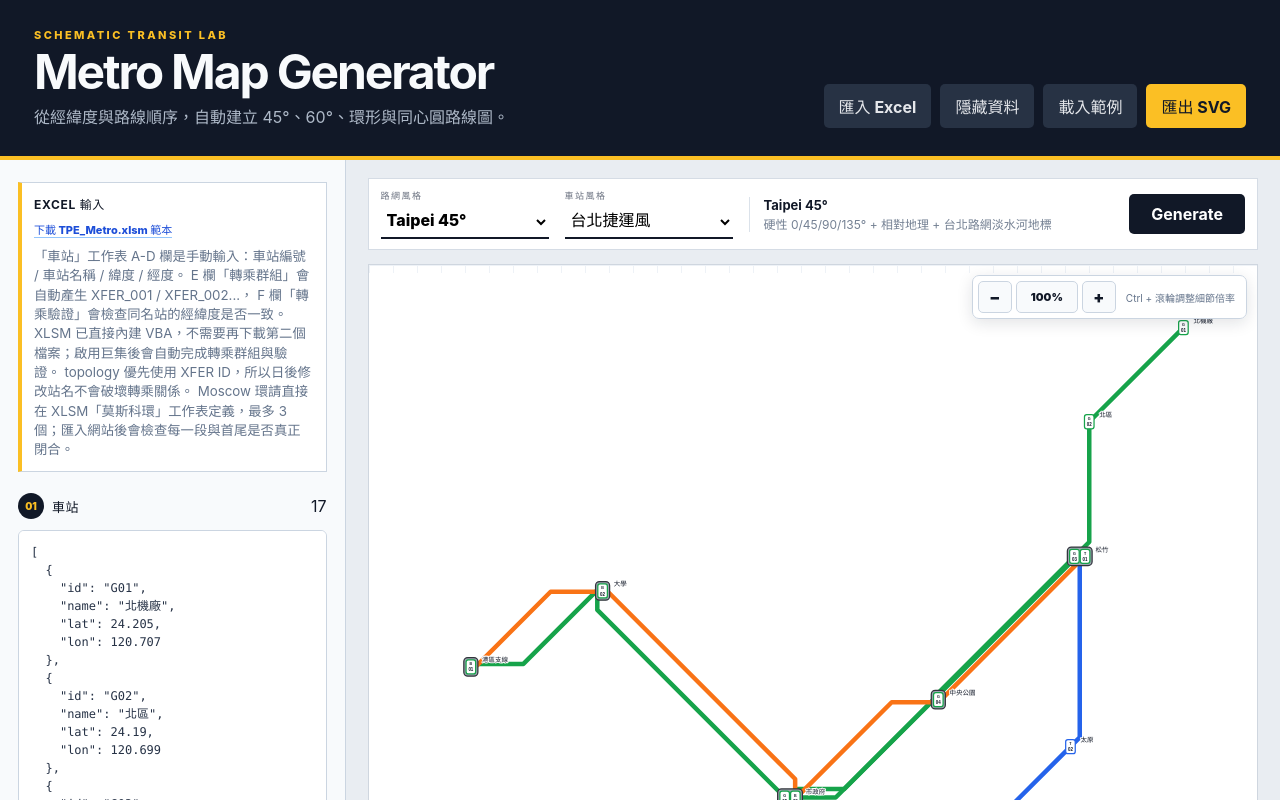
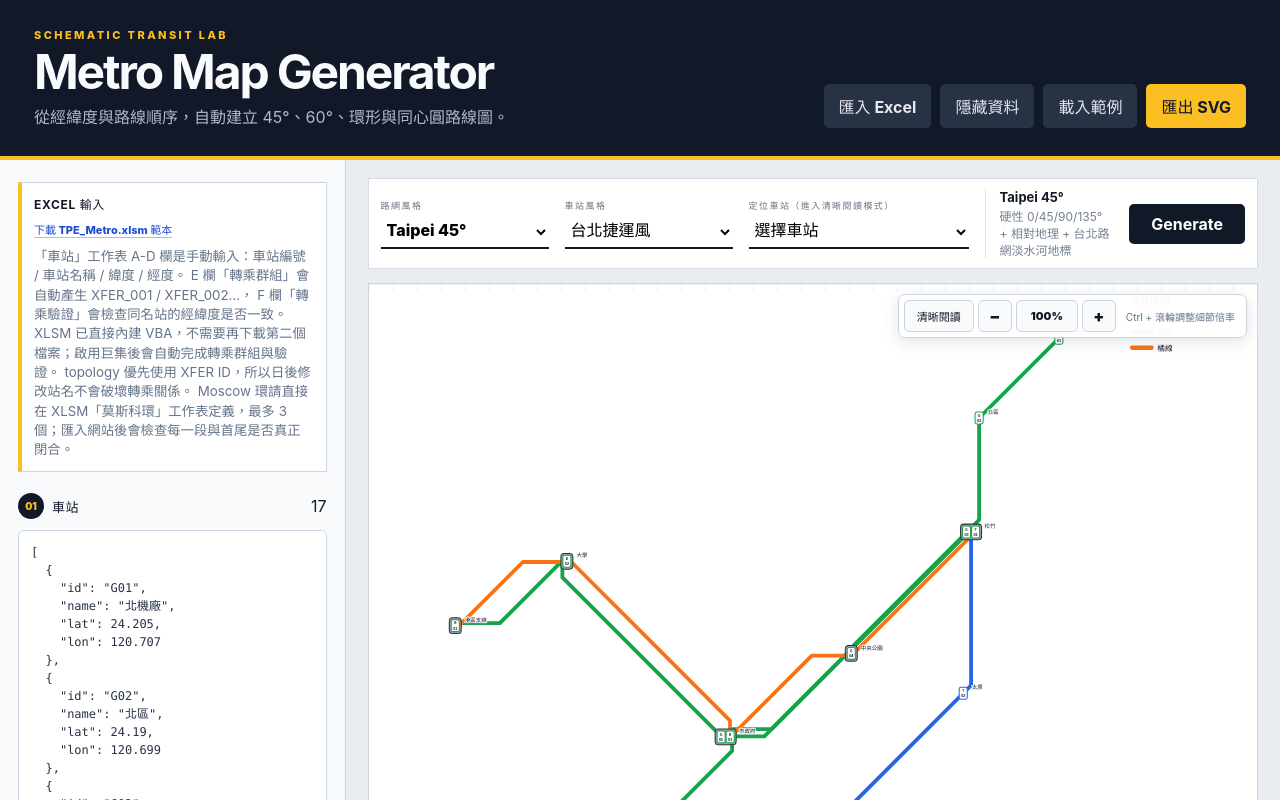
Before and after one commit to k1vink1vin/metro-map-generator, a React (Vite) app: page / in a window 1280 px wide. Shown: the top 800 px of the page. Built offline with nearby package versions, Linux system fonts and the light colour scheme.

Commit message:
Improve map wayfinding: true zoom, station locator, bilingual labels, SVG legend and London clearance

```diff
--- a/src/App.tsx
+++ b/src/App.tsx
@@ -86,10 +86,11 @@ export function App() {
   const [notice, setNotice] = useState('');
   const [dataOpen, setDataOpen] = useState(true);
   const [mapZoom, setMapZoom] = useState(1);
+  const [focusedStationId, setFocusedStationId] = useState('');
   const canvasRef = useRef<HTMLDivElement>(null);
 
   const changeMapZoom = (nextZoom: number) => {
-    const next = Math.min(4, Math.max(0.25, nextZoom));
+    const next = Math.min(12, Math.max(0.5, nextZoom));
     if (next === mapZoom) return;
 
     const frame = canvasRef.current;
@@ -112,8 +113,30 @@ export function App() {
     }
   };
 
+  // Readable close-up: keep the requested station in the visible viewport.
+  // The viewBox is in layout coordinates, while scrolling is in CSS pixels.
+  const focusStation = (stationId: string) => {
+    setFocusedStationId(stationId);
+    const point = graph.nodeById.has(stationId) ? layout.positions[stationId] : undefined;
+    if (!point) return;
+    setMapZoom((current) => Math.max(4, current));
+    requestAnimationFrame(() => {
+      const frame = canvasRef.current;
+      const svg = frame?.querySelector('svg.map-svg') as SVGSVGElement | null;
+      if (!frame || !svg) return;
+      const viewBox = svg.viewBox.baseVal;
+      const bounds = svg.getBoundingClientRect();
+      if (!viewBox.width || !viewBox.height || !bounds.width) return;
+      const x = (point.x - viewBox.x) / viewBox.width * bounds.width;
+      const y = (point.y - viewBox.y) / viewBox.height * bounds.height;
+      frame.scrollLeft = Math.max(0, x - frame.clientWidth / 2);
+      frame.scrollTop = Math.max(0, y - frame.clientHeight / 2);
+    });
+  };
+
   const resetMapZoom = () => {
     setMapZoom(1);
+    setFocusedStationId('');
     requestAnimationFrame(() => {
       if (!canvasRef.current) return;
       canvasRef.current.scrollLeft = 0;
@@ -419,6 +442,21 @@ export function App() {
               </label>
             ) : null}
 
+            <label className="station-finder">
+              <span>定位車站（進入清晰閱讀模式）</span>
+              <select
+                value={focusedStationId}
+                onChange={(event) => focusStation(event.target.value)}
+                aria-label="定位車站"
+              >
+                <option value="">選擇車站</option>
+                {[...graph.nodes]
+                  .sort((a, b) => a.name.localeCompare(b.name, 'zh-Hant'))
+                  .map((node) => (
+                    <option key={node.id} value={node.id}>{node.name}{node.nameEn ? ` / ${node.nameEn}` : ''}</option>
+                  ))}
+              </select>
+            </label>
             <div className="style-description">
               <strong>{selectedStyle.label}</strong>
               <span>{selectedStyle.note}</span>
@@ -446,8 +484,13 @@ export function App() {
             <div className="zoom-controls" aria-label="地圖細節倍率">
               <button
                 type="button"
+                onClick={() => changeMapZoom(Math.max(mapZoom, 4))}
+                title="放大至少四倍，查看所有車站名稱"
+              >清晰閱讀</button>
+              <button
+                type="button"
                 onClick={() => changeMapZoom(mapZoom - 0.25)}
-                disabled={mapZoom <= 0.25}
+                disabled={mapZoom <= 0.5}
                 title="降低細節倍率"
               >
                 −
@@ -463,7 +506,7 @@ export function App() {
               <button
                 type="button"
                 onClick={() => changeMapZoom(mapZoom + 0.25)}
-                disabled={mapZoom >= 4}
+                disabled={mapZoom >= 12}
                 title="提高細節倍率"
               >
                 +
@@ -480,6 +523,7 @@ export function App() {
                 layout={layout}
                 zoom={mapZoom}
                 stationStyle={stationStyle}
+                focusedNodeId={focusedStationId}
               />
             </div>
           </div>
--- a/src/core/graph.ts
+++ b/src/core/graph.ts
@@ -190,10 +190,13 @@ export function buildGraph(input: NetworkInput): GraphModel {
         : stations.find((item) => item.name?.trim())?.name?.trim() ??
           stations.map((item) => item.id).join(' / ');
 
+    const nameEn = stations.find((station) => station.nameEn?.trim())?.nameEn?.trim();
+
     nodes.push({
       id: groupId,
       stationIds: stations.map((item) => item.id),
       name,
+      nameEn,
       lat,
       lon,
     });
--- a/src/io/importData.ts
+++ b/src/io/importData.ts
@@ -96,6 +96,10 @@ function stationRecordsToStations(records: RecordRow[]): Station[] {
       '車站名稱',
       '站名',
     ]);
+    const nameEn = pick(row, [
+      'nameEn', 'englishName', 'stationEnglishName',
+      '英文站名', '英文名稱', '車站英文名稱',
+    ]);
     const latText = pick(row, [
       'lat',
       'latitude',
@@ -133,6 +137,7 @@ function stationRecordsToStations(records: RecordRow[]): Station[] {
     return {
       id,
       name: name || undefined,
+      nameEn: nameEn || undefined,
       lat,
       lon,
       complexId: complexId || undefined,
--- a/src/layout/index.ts
+++ b/src/layout/index.ts
@@ -92,6 +92,35 @@ function finish(
     if (next === rhythm) break;
     rhythm = next;
   }
+  if (style === 'london') {
+    // Preserve equal station rhythm and 45-degree geometry. A local pairwise
+    // repulsion here disturbs corridor spacing and failed the design audit.
+    // A uniform display-scale adjustment preserves those invariants.
+    let minDistance = Number.POSITIVE_INFINITY;
+    for (let i = 0; i < graph.nodes.length; i++) {
+      for (let j = i + 1; j < graph.nodes.length; j++) {
+        const a = rhythm.positions[graph.nodes[i].id];
+        const b = rhythm.positions[graph.nodes[j].id];
+        minDistance = Math.min(minDistance, Math.hypot(b.x - a.x, b.y - a.y));
+      }
+    }
+    if (minDistance > 0 && minDistance < 30) {
+      const factor = Math.min(4, 30.5 / minDistance);
+      const points = Object.values(rhythm.positions);
+      const center = {
+        x: points.reduce((sum, p) => sum + p.x, 0) / points.length,
+        y: points.reduce((sum, p) => sum + p.y, 0) / points.length,
+      };
+      return {
+        ...rhythm,
+        positions: Object.fromEntries(Object.entries(rhythm.positions).map(([id, point]) => [
+          id,
+          { x: center.x + (point.x - center.x) * factor,
+            y: center.y + (point.y - center.y) * factor },
+        ])),
+      };
+    }
+  }
   return rhythm;
 }
 
--- a/src/renderer/SvgMap.tsx
+++ b/src/renderer/SvgMap.tsx
@@ -14,6 +14,7 @@ interface SvgMapProps {
   layout: LayoutResult;
   zoom?: number;
   stationStyle?: StationVisualStyle;
+  focusedNodeId?: string;
 }
 
 interface Rect {
@@ -26,6 +27,7 @@ interface Rect {
 interface LabelPlacement {
   nodeId: string;
   text: string;
+  englishText?: string;
   x: number;
   y: number;
   textAnchor: 'start' | 'middle' | 'end';
@@ -498,6 +500,7 @@ function labelRect(
   width: number,
   textAnchor: LabelPlacement['textAnchor'],
   scale = 1,
+  twoLines = false,
 ): Rect {
   const left =
     textAnchor === 'start'
@@ -510,7 +513,7 @@ function labelRect(
     x: left,
     y: y - 13 * scale,
     width,
-    height: 16 * scale,
+    height: (twoLines ? 31 : 16) * scale,
   };
 }
 
@@ -567,7 +570,11 @@ function buildLabelPlacements(
   for (const node of orderedNodes) {
     const point = layout.positions[node.id];
     const text = node.name || node.id;
-    const width = estimateTextWidth(text) * labelVisualScale;
+    const englishText = node.nameEn?.trim();
+    const width = Math.max(
+      estimateTextWidth(text),
+      englishText ? estimateTextWidth(englishText) * 0.82 : 0,
+    ) * labelVisualScale;
 
     const s = labelVisualScale;
     const markerRadius =
@@ -608,6 +615,7 @@ function buildLabelPlacements(
         width,
         candidate.anchor,
         labelVisualScale,
+        Boolean(englishText),
       );
       const paddedRect = padded(rect, 3 * labelVisualScale);
 
@@ -633,6 +641,7 @@ function buildLabelPlacements(
       const placement: LabelPlacement = {
         nodeId: node.id,
         text,
+        englishText,
         x: candidate.x,
         y: candidate.y,
         textAnchor: candidate.anchor,
@@ -825,8 +834,11 @@ export function SvgMap({
   layout,
   zoom = 1,
   stationStyle = 'taipei',
+  focusedNodeId,
 }: SvgMapProps) {
-  const visualScale = zoom > 1 ? 1 / Math.sqrt(zoom) : 1;
+  // Zoom must actually enlarge small station names. Counter-scaling by
+  // sqrt(zoom) made 400% render at only twice the original legibility.
+  const visualScale = 1;
   // Geographic keeps true station spacing, so a passenger-map-sized badge can
   // cover several nearby stations. Use a much smaller symbol scale here while
   // keeping the selected station visual style recognizable. Labels are also
@@ -873,12 +885,18 @@ export function SvgMap({
     routePaths,
     labelPlacements,
   );
+  // A passenger map requires a permanent route-color key, not a control
+  // visible only on the generator webpage. Keep it in exported SVG as well.
+  const legendWidth = 285;
+  const fullBounds = { ...bounds, width: bounds.width + legendWidth };
+  const legendX = bounds.x + bounds.width + 20;
+  const legendY = bounds.y + 25;
 
   return (
     <svg
       id="metro-map-svg"
       className="map-svg"
-      viewBox={`${bounds.x} ${bounds.y} ${bounds.width} ${bounds.height}`}
+      viewBox={`${fullBounds.x} ${fullBounds.y} ${fullBounds.width} ${fullBounds.height}`}
       data-layout-valid={layout.integrity.valid ? 'true' : 'false'}
       data-layout-route-count={layout.integrity.routeCount}
       data-layout-path-count={layout.integrity.pathCount}
@@ -893,8 +911,8 @@ export function SvgMap({
       <rect
         x={bounds.x}
         y={bounds.y}
-        width={bounds.width}
-        height={bounds.height}
+        width={fullBounds.width}
+        height={fullBounds.height}
         className="map-background"
       />
 
@@ -991,6 +1009,28 @@ export function SvgMap({
         })}
       </g>
 
+      {focusedNodeId && layout.positions[focusedNodeId] ? (
+        <circle
+          className="station-focus-ring"
+          cx={layout.positions[focusedNodeId].x}
+          cy={layout.positions[focusedNodeId].y}
+          r={29 * stationVisualScale}
+          fill="none"
+          stroke="#1d4ed8"
+          strokeWidth={3 * stationVisualScale}
+          strokeDasharray={`${6 * stationVisualScale} ${4 * stationVisualScale}`}
+          pointerEvents="none"
+        />
+      ) : null}
+      <g id="route-legend" aria-label="路線圖例">
+        <text x={legendX} y={legendY} fill="#111827" fontSize="20" fontWeight="700">路線圖例</text>
+        {graph.lines.map((line, index) => (
+          <g key={line.id} transform={`translate(${legendX} ${legendY + 26 + index * 33})`}>
+            <line x1={2} y1={0} x2={43} y2={0} stroke={line.color} strokeWidth={9} strokeLinecap="round" />
+            <text x={55} y={6} fontSize={16} fontWeight={600} fill="#111827">{line.name || line.id}</text>
+          </g>
+        ))}
+      </g>
       <g id="labels">
         {labelPlacements.map((label) => (
           <text
@@ -1014,6 +1054,13 @@ export function SvgMap({
             }}
           >
             {label.text}
+            {label.englishText ? (
+              <tspan
+                x={label.x}
+                dy={13 * labelVisualScale}
+                style={{ fontSize: `${10 * labelVisualScale}px`, fontWeight: 500 }}
+              >{label.englishText}</tspan>
+            ) : null}
           </text>
         ))}
       </g>
--- a/src/styles.css
+++ b/src/styles.css
@@ -392,6 +392,13 @@ select {
   cursor: default;
 }
 
+.station-finder { min-width: min(220px, 36vw); }
+.station-focus-ring { paint-order: stroke; }
+.zoom-controls button[title*="四倍"] {
+  min-width: 70px;
+  padding: 0 8px;
+  font-size: 11px;
+}
 .zoom-controls .zoom-readout {
   min-width: 62px;
   font-size: 11px;
--- a/src/types.ts
+++ b/src/types.ts
@@ -11,6 +11,8 @@ export type StyleId =
 export interface Station {
   id: string;
   name?: string;
+  /** Optional official English station label for bilingual wayfinding. */
+  nameEn?: string;
   lat: number;
   lon: number;
   /**
@@ -64,6 +66,7 @@ export interface GraphNode {
   id: string;
   stationIds: string[];
   name: string;
+  nameEn?: string;
   lat: number;
   lon: number;
 }
```
